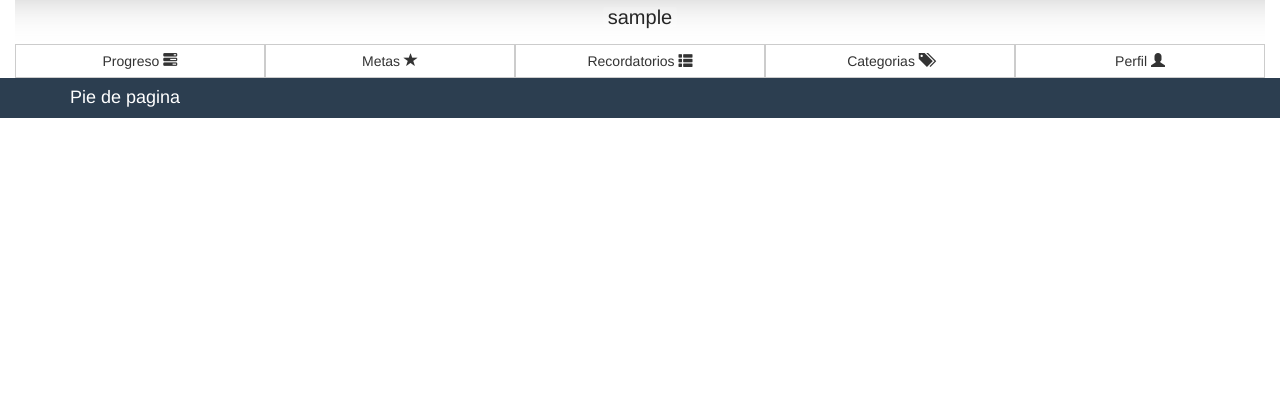
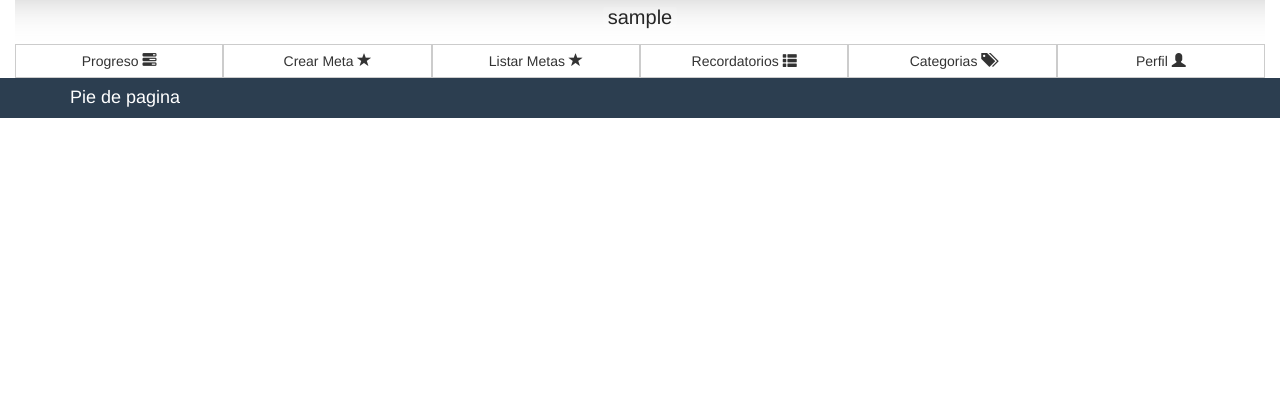
Before and after one commit to mike-rg/MyGoalTracker, a Django app: page /principal/ in a window 1280 px wide. Shown: the part 166-586 px from the top of the page. Run offline with Django 3.2, Linux system fonts and the light colour scheme; the first user in the database is signed in; tables that the repository leaves empty hold one stand-in row (Sample ...); some libraries are stand-ins or nearby versions.

Commit message:
Se agregan formularios para crear nueva Meta. Se listan las metas del usuario

```diff
--- a/myGoalTracker/meta/models.py
+++ b/myGoalTracker/meta/models.py
@@ -1,5 +1,7 @@
 from django.db import models
 from usuario.models import Usuario
+
+from datetime import datetime
 
 
 class MetaAbstracta(models.Model):
@@ -8,7 +10,7 @@ class MetaAbstracta(models.Model):
     descripcion = models.CharField(max_length=200, default='Descripción')
     fecha_creacion = models.DateTimeField(auto_now_add=True)
     fecha_modificacion = models.DateTimeField(auto_now=True)
-    fecha_comienzo = models.DateTimeField(null=True, blank=True)
+    fecha_comienzo = models.DateTimeField(null=True, blank=True, default=datetime.now)
 
 
 class Meta(MetaAbstracta):
--- a/myGoalTracker/meta/urls.py
+++ b/myGoalTracker/meta/urls.py
@@ -5,4 +5,6 @@ from . import views
 
 urlpatterns = [
     url(r'^principal/', views.principal, name='principal'),
+    url(r'^crea_meta/', views.crear_meta, name='crear_meta'),
+    url(r'^listar_metas/', views.listar_metas, name='listar_metas')
 ]
--- a/myGoalTracker/meta/views.py
+++ b/myGoalTracker/meta/views.py
@@ -1,7 +1,11 @@
-from django.shortcuts import render
+from django.shortcuts import render, redirect
 from django.contrib.auth.decorators import login_required
 
 from usuario.models import Usuario
+from meta.models import Meta
+from meta.forms import MetaForm
+
+from datetime import datetime
 
 
 @login_required
@@ -15,3 +19,32 @@ def principal(request):
         "foto_perfil_usuario" : foto_perfil_usuario,
     }
     return render(request, 'principal.html', context)
+
+
+@login_required
+def crear_meta(request):
+    if request.method == "POST":
+        usuario = Usuario.objects.get(usuario=request.user.id)
+        meta_form = MetaForm(request.POST)
+        if meta_form.is_valid():
+            meta = meta_form.save()
+            meta.usuario = usuario
+            meta.save()
+            return redirect('/principal/')
+    else:
+        meta_form = MetaForm()
+
+    context = {
+        "meta_form": meta_form,
+    }
+    return render(request, 'crear_meta.html', context)
+
+
+@login_required
+def listar_metas(request):
+    usuario = Usuario.objects.get(usuario=request.user.id)
+    metas = Meta.objects.filter(usuario=usuario)
+    context = {
+        "lista_metas": metas,
+    }
+    return render(request, 'listar_metas.html', context)
--- a/myGoalTracker/templates/meta/principal.html
+++ b/myGoalTracker/templates/meta/principal.html
@@ -34,8 +34,15 @@
     </div>
     <div class="btn-group" role="group">
         <div class="hidden-xs">
-            <a href="{% url 'principal' %}" class="btn btn-default">
-            Metas <span class="glyphicon glyphicon-star" aria-hidden="true"></span>
+            <a href="{% url 'crear_meta' %}" class="btn btn-default">
+            Crear Meta <span class="glyphicon glyphicon-star" aria-hidden="true"></span>
+            </a>
+        </div>
+    </div>
+    <div class="btn-group" role="group">
+        <div class="hidden-xs">
+            <a href="{% url 'listar_metas' %}" class="btn btn-default">
+            Listar Metas <span class="glyphicon glyphicon-star" aria-hidden="true"></span>
             </a>
         </div>
     </div>
```
Also changed, not shown: myGoalTracker/meta/forms.py (added, +11 -0 lines).
